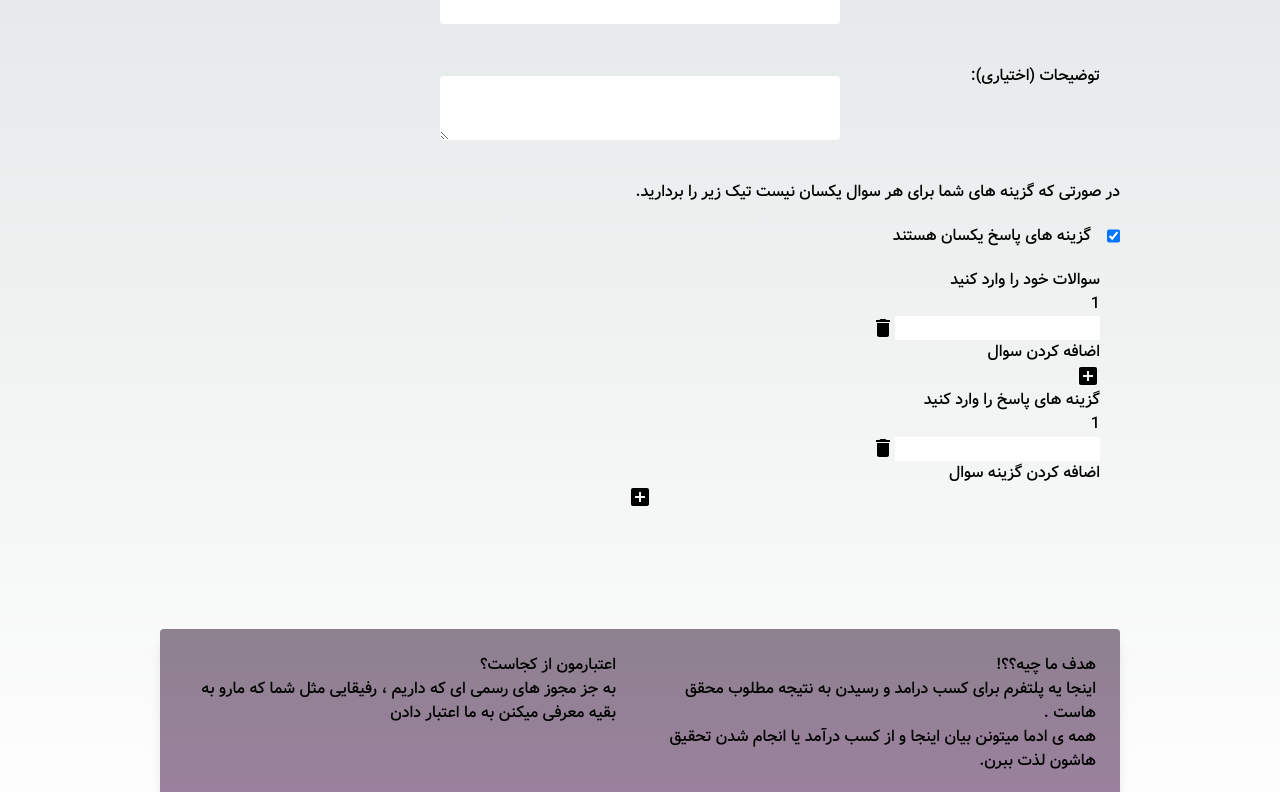
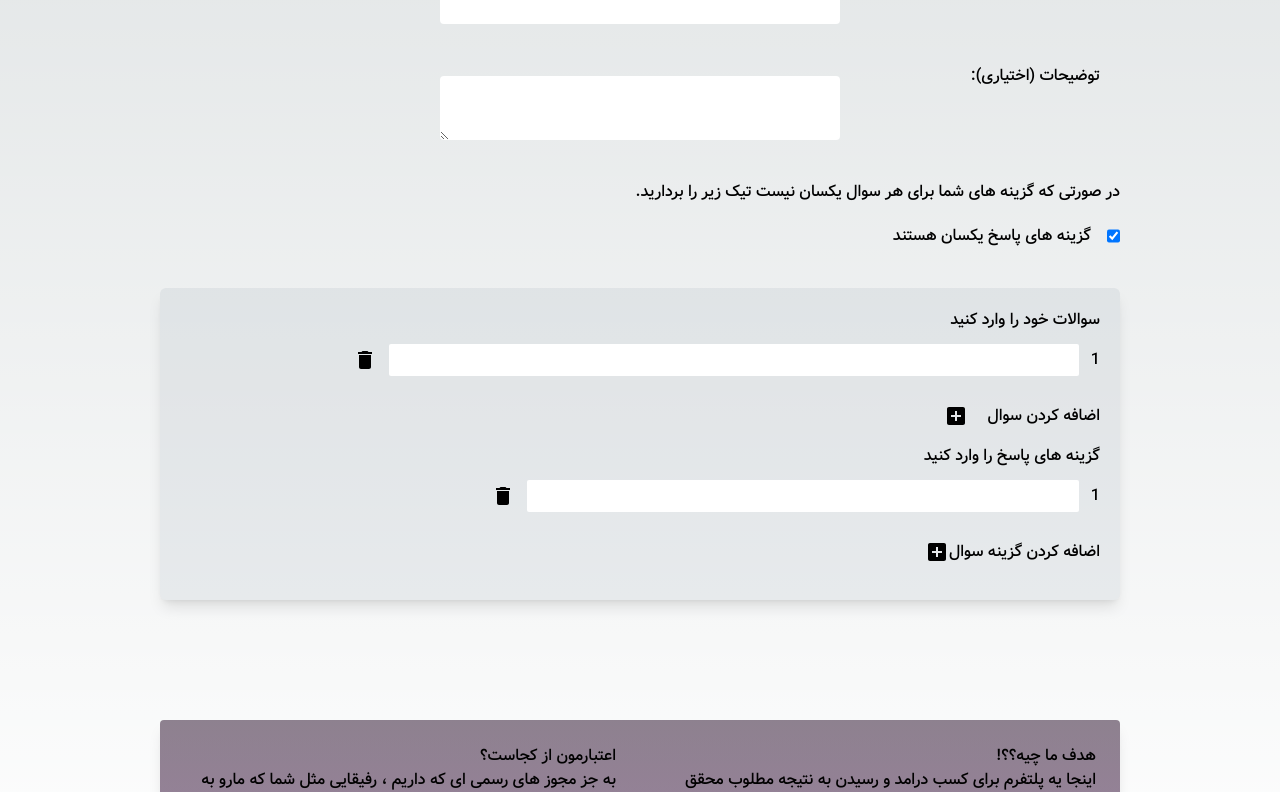
Before and after one commit to hosseinemir/survey-hosseinemir, a Next.js app: page /create-survey in a window 1280 px wide. Shown: the part 576-1368 px from the top of the page. Built offline with nearby package versions, Linux system fonts and the light colour scheme.

Commit message:
add styles to this file

```diff
--- a/src/components/module/Questionsmodule.tsx
+++ b/src/components/module/Questionsmodule.tsx
@@ -2,6 +2,9 @@
 import Image from "next/image";
 import React, { useEffect, useState } from "react";
 import { qandaT } from "../../types/types";
+import DeleteIcon from '@mui/icons-material/Delete';
+import AddBoxIcon from '@mui/icons-material/AddBox';
+
 
 export default function Questionsmodule() {
   const qandasaple: qandaT = { title: "", img: "", answers: ["", ""] };
@@ -47,44 +50,46 @@ export default function Questionsmodule() {
     setQandA(newqanda);
   };
   return (
-    <div className="w-full flex flex-col items-start">
+    <div className="w-full flex flex-col items-start md:w-3/4 p-5">
       <p>ابتدا عنوان سوال و سپس گزینه های هر سوال را وارد کنید</p>
       <div className="w-full ">
         {QandA.map((item, index) => (
-          <div key={index}>
+          <div key={index} className="flex flex-col  m-5 p-4 shadow-lg bg-slate-500/10 rounded-md">
             <p>عنوان سوال</p>
-            <div>
+            <div className="flex items-center mt-4 mb-4 w-full">
               <p>{index + 1}</p>
               <input
                 type="text"
                 value={item.title}
-                className="text-black"
+                className="text-black mr-3 p-2 w-4/5 rounded-sm ml-3"
                 onChange={(e) => setinput1value(e, index)}
               />
               <button onClick={() => deletequestionHandler(index)}>
-                delete
+                <DeleteIcon className="hover:text-red-500 hover:text-3xl"/>
               </button>
             </div>
             <div>
-              <p>گزینه های جواب</p>
+              <p className="mt-10">گزینه های جواب</p>
               {item.answers.map((item, index2) => (
-                <div key={index2}>
+                <div key={index2} className="flex w-full mb-5 mt-4 items-center">
                   <p>{index2 + 1}</p>
 
                   <input
                     type="text"
-                    className="text-black"
+                    className="text-black w-1/3 p-2 rounded-sm mr-3 ml-3 "
                     value={item}
                     onChange={(e) => {
                       setinput2value(e, index, index2);
                     }}
+
                   />
                   <button
                     onClick={() => {
                       deletesubhandler(index, index2);
                     }}
+
                   >
-                    delete
+                    <DeleteIcon className="hover:text-red-500 hover:text-3xl"/>
                   </button>
                 </div>
               ))}
@@ -92,8 +97,9 @@ export default function Questionsmodule() {
                 onClick={() => {
                   addsubqhandler(index);
                 }}
+                className="mr-5"
               >
-                +
+               <AddBoxIcon/>
               </button>
             </div>
           </div>
@@ -102,8 +108,9 @@ export default function Questionsmodule() {
           onClick={() => {
             setQandA([...QandA, qandasaple]);
           }}
+          className="mr-5"
         >
-          +
+          <AddBoxIcon/>
         </button>
       </div>
     </div>
--- a/src/components/module/SameQuestionModue.tsx
+++ b/src/components/module/SameQuestionModue.tsx
@@ -35,13 +35,13 @@ export default function SameQuestionModue() {
     setAnswers(newnewanswer)
   }
   return (
-    <div className='w-full flex flex-col md:w-3/4 p-5'>
+    <div className="w-11/12 flex flex-col items-start md:w-3/4 p-5 m-5 shadow-lg bg-slate-500/10 rounded-md mt-10">
       <p>سوالات خود را وارد کنید</p>
       {allQuestions.map((item, index) => (
-        <div key={index}>
+        <div key={index} className='flex items-center w-full'>
           <p>{index + 1}</p>
           <input
-            className="text-black"
+            className="text-black w-full m-3 p-1 rounded-sm md:w-3/4"
             type="text"
             value={item}
             onChange={(e) => {
@@ -53,40 +53,47 @@ export default function SameQuestionModue() {
               deletequestions(index);
             }}
           >
-           <DeleteIcon/>
+           <DeleteIcon className="hover:text-red-500 hover:text-3xl"/>
           </button>
         </div>
       ))}
-      <div>
+      <div className='flex mt-4 mb-4'>
         <p>اضافه کردن سوال</p>
 
         <button
           onClick={() => {
             addquestionshandler();
           }}
+          className="mr-5"
+
         >
           <AddBoxIcon/>
         </button>
       </div>
       <p>گزینه های پاسخ را وارد کنید</p>
       {answers.map((item, index) => (
-        <div>
+        <div className='flex items-center w-full'>
           <p>{index + 1}</p>
           <input
             type="text"
-            className="text-black"
+            className="text-black w-full m-3 p-1 rounded-sm md:w-3/5"
+
+
             value={answers[index]}
             onChange={(e) => {
               changeAllAnswer(e, index);
             }}
           />
-          <button onClick={()=>{deleteanswerHnadler(index)}}><DeleteIcon/></button>
-        </div>
+          <button onClick={()=>{deleteanswerHnadler(index)}}><DeleteIcon className="hover:text-red-500 hover:text-3xl"/></button>
+        </div >
       ))}
+      <div  className='flex mt-4 mb-4'>
       <p>
         اضافه کردن گزینه سوال
       </p>
       <button onClick={()=>{setAnswers([...answers,""])}}><AddBoxIcon/></button>
+      </div>
+
     </div>
   );
 }
```
